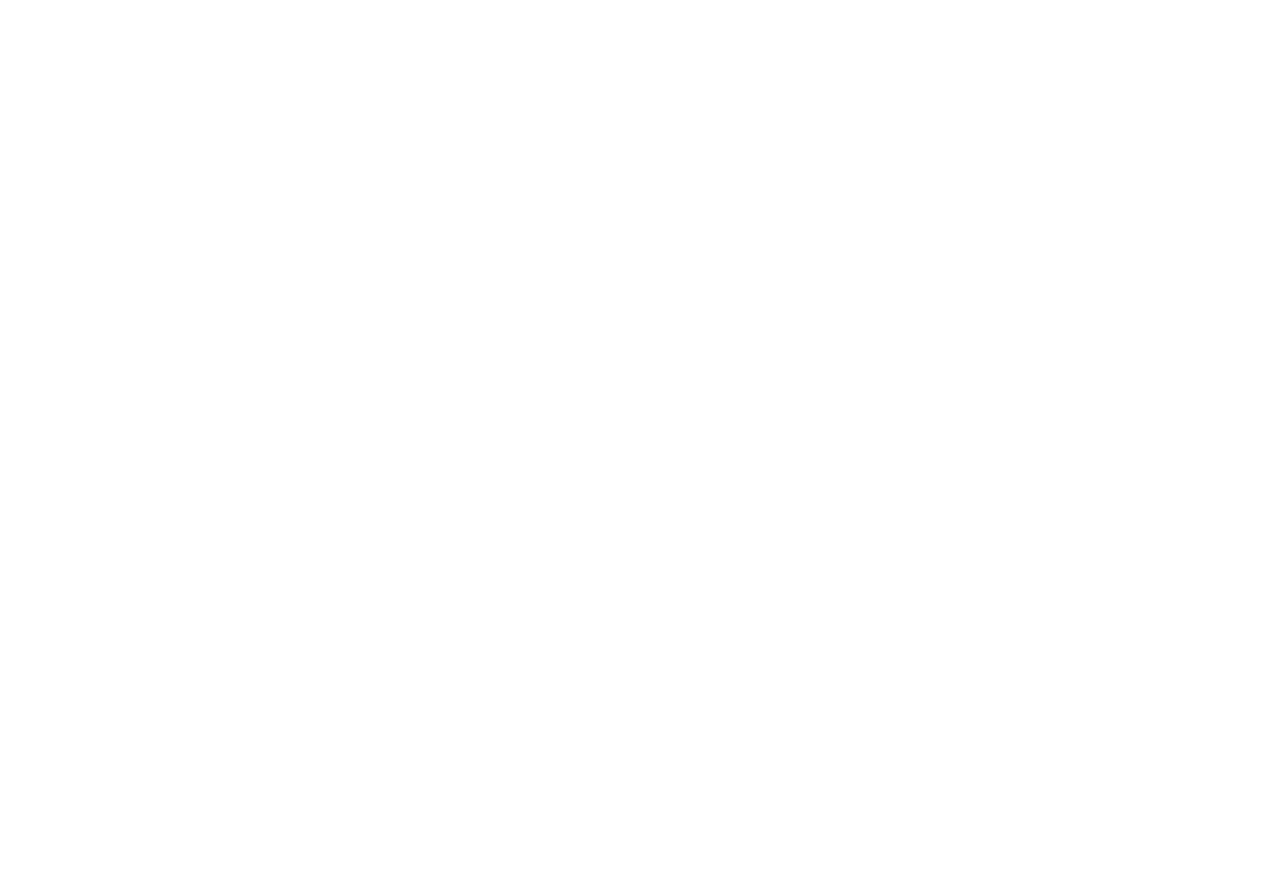
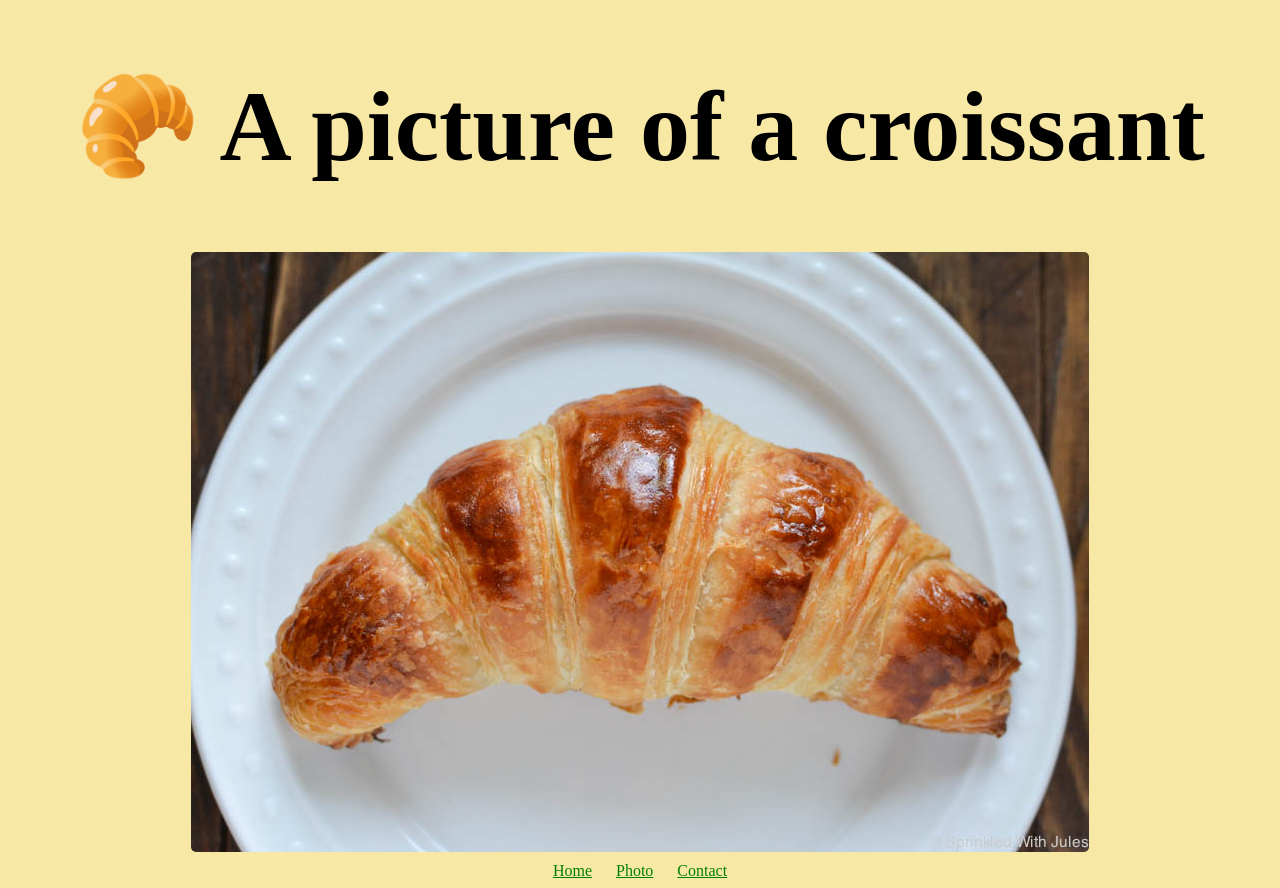
Before and after one commit to Nompumelelo1g/Croissant, a plain HTML site: page photo.html in a window 1280 px wide. Before the commit the page ends 800 px from the top, so only its background shows below. Drawn offline with Linux system fonts and the light colour scheme.

Commit message:
done with photo.html

```diff
--- a/css/styles.css
+++ b/css/styles.css
@@ -16,3 +16,10 @@ footer a{
     margin: 0 10px;
     color: green;
 }
+
+img{
+    display: block;
+    margin: 0 auto;
+    border-radius: 5px;
+    margin-bottom: 10px;
+}
--- a/photo.html
+++ b/photo.html
@@ -1,11 +1,18 @@
 <!DOCTYPE html>
 <html lang="en">
-<head>
-    <meta charset="UTF-8">
-    <meta name="viewport" content="width=device-width, initial-scale=1.0">
+  <head>
+    <meta charset="UTF-8" />
+    <meta name="viewport" content="width=device-width, initial-scale=1.0" />
     <title>Photo page</title>
-</head>
-<body>
-
-</body>
+    <link rel="stylesheet" href="/css/styles.css" />
+  </head>
+  <body>
+    <h1>🥐 A picture of a croissant</h1>
+    <img src="/src/croissant.jpg" alt="a picture of croissant" />
+    <footer>
+      <a href="/">Home</a>
+      <a href="/photo.html">Photo</a>
+      <a href="/contact.html">Contact</a>
+    </footer>
+  </body>
 </html>
```
Also changed, not shown: src/croissant.jpg (added).
